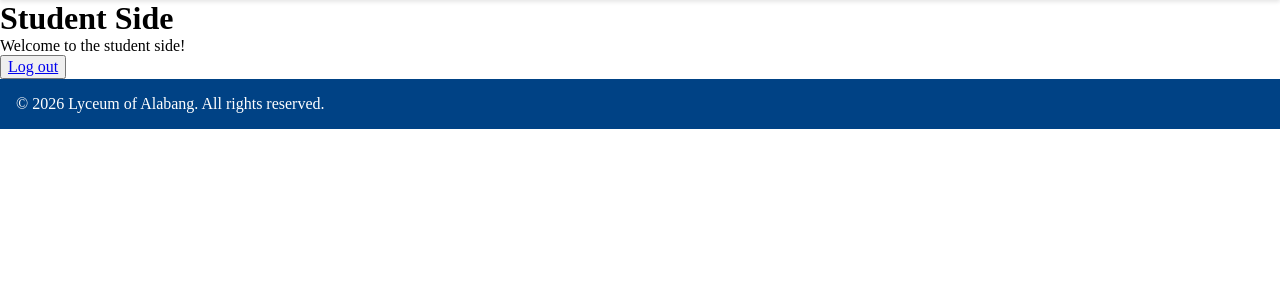
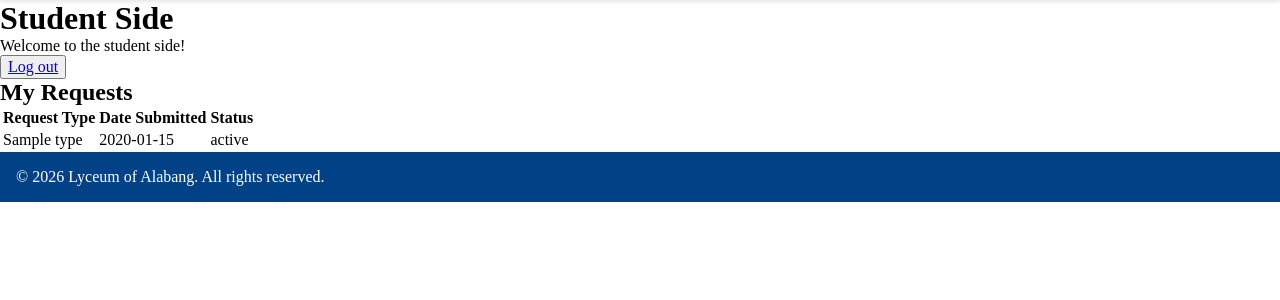
Before and after one commit to LOA-Thesis-23/document-request-system, a Flask app: page /student/home in a window 1280 px wide. Shown: the part 127-427 px from the top of the page. Run offline with Flask 3, Linux system fonts and the light colour scheme; a user stored in the database is signed in; tables that the repository leaves empty hold one stand-in row (values such as "Sample post").

Commit message:
add request display to student dashboard

```diff
--- a/app/routes/student.py
+++ b/app/routes/student.py
@@ -1,5 +1,5 @@
 from flask import Blueprint, render_template
-from flask_login import login_required
+from flask_login import login_required, current_user
 
 student_bp = Blueprint('student', __name__, url_prefix='/student')
 
@@ -7,4 +7,9 @@ student_bp = Blueprint('student', __name__, url_prefix='/student')
 @student_bp.route('/home')
 @login_required
 def home():
-    return render_template('modals/studentside.html')
+    requests = sorted(
+        current_user.document_requests,
+        key=lambda r: r.date_requested,
+        reverse=True
+    )
+    return render_template('modals/studentside.html', requests=requests)
--- a/app/templates/modals/studentside.html
+++ b/app/templates/modals/studentside.html
@@ -6,4 +6,35 @@
     <div>
         <button><a href="{{ url_for('auth.logout') }}">Log out</a></button>
     </div>
+
+    <section class="dashboard">
+        <h2>My Requests</h2>
+
+        {% if requests %}
+        <table class="requests-table">
+            <thead>
+                <tr>
+                    <th>Request Type</th>
+                    <th>Date Submitted</th>
+                    <th>Status</th>
+                </tr>
+            </thead>
+            <tbody>
+                {% for req in requests %}
+                <tr>
+                    <td>{{ req.document_type.name }}</td>
+                    <td>{{ req.date_requested.strftime('%Y-%m-%d') }}</td>
+                    <td>
+                        <span class="status-badge status-{{ req.status|lower|replace(' ', '-') }}">
+                            {{ req.status }}
+                        </span>
+                    </td>
+                </tr>
+                {% endfor %}
+            </tbody>
+        </table>
+        {% else %}
+        <p>You haven't submitted any requests yet.</p>
+        {% endif %}
+    </section>
 {% endblock %}
```
